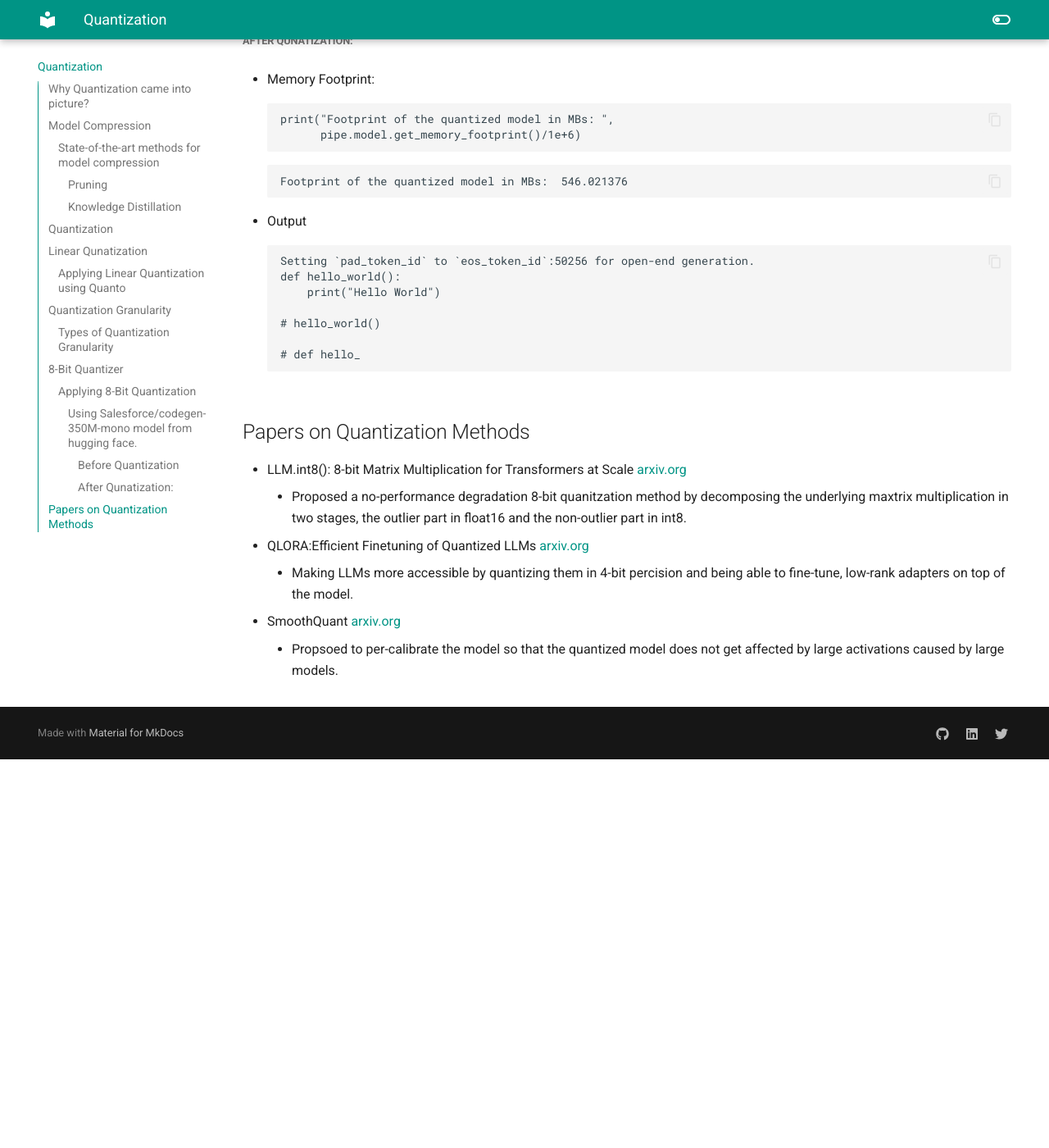
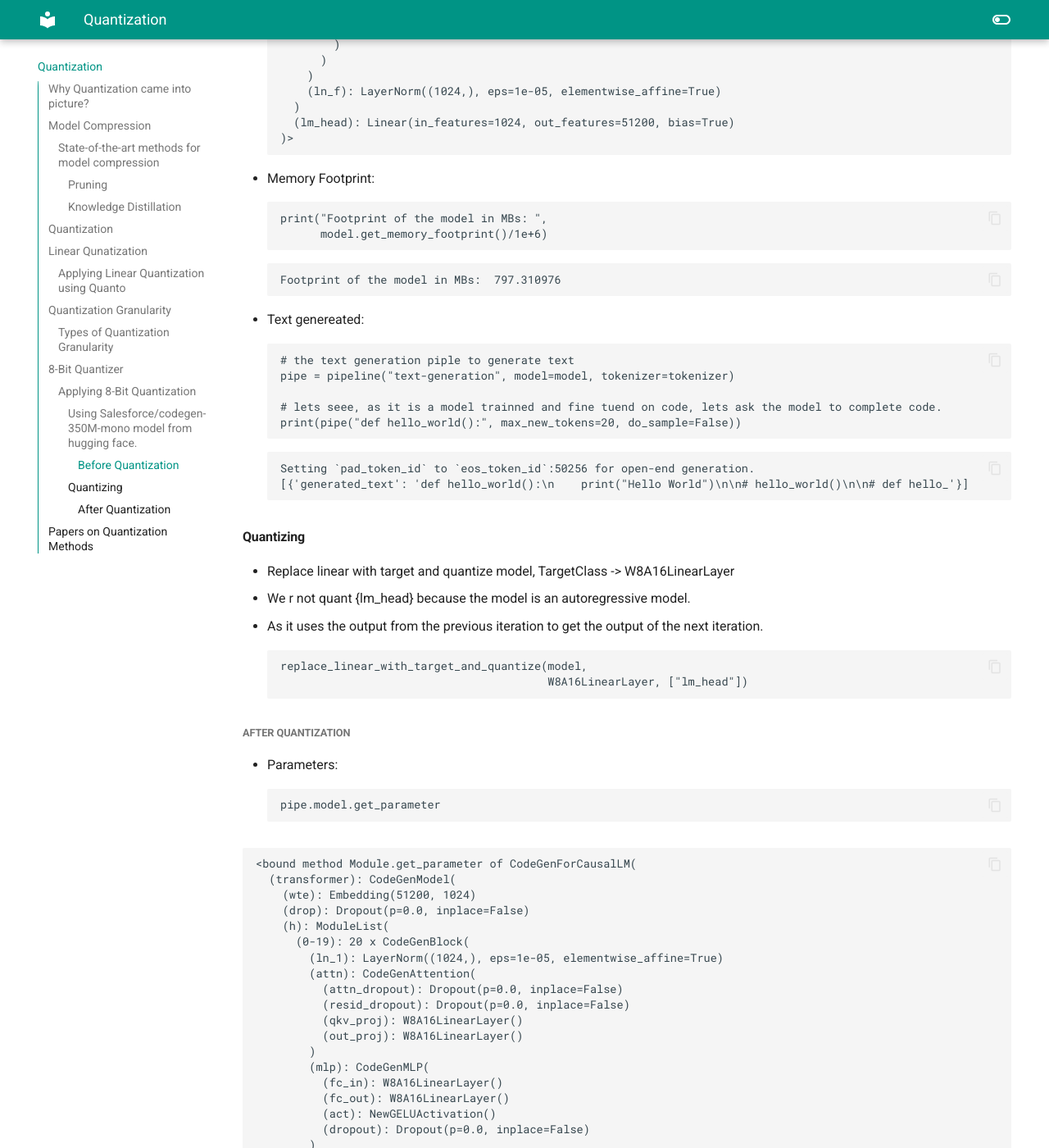
Before and after one commit to iamrajharshit/ProjectRakuten, an MkDocs documentation site: the page built from docs/Quantization.md, in a window 1280 px wide and 1400 px high, scrolled down 3515 px. Shown: the whole window at 82% size. Built offline with MkDocs 1.6.1 and Material for MkDocs 9.7.7, drawn with Linux system fonts in a browser that asks for light colours; before the commit the page ends 4441 px from its top, so only the background shows below that; some of the changed text lies outside the part shown.

Commit message:
updating quantization doc

````diff
--- a/docs/Quantization.md
+++ b/docs/Quantization.md
@@ -111,6 +111,38 @@ model = AutoModelForCausalLM.from_pretrained(model_id,
 tokenizer = AutoTokenizer.from_pretrained(model_id)
 ```
 ##### Before Quantization
+
+- Parameters:
+```
+model.get_parameter
+```
+```
+<bound method Module.get_parameter of CodeGenForCausalLM(
+  (transformer): CodeGenModel(
+    (wte): Embedding(51200, 1024)
+    (drop): Dropout(p=0.0, inplace=False)
+    (h): ModuleList(
+      (0-19): 20 x CodeGenBlock(
+        (ln_1): LayerNorm((1024,), eps=1e-05, elementwise_affine=True)
+        (attn): CodeGenAttention(
+          (attn_dropout): Dropout(p=0.0, inplace=False)
+          (resid_dropout): Dropout(p=0.0, inplace=False)
+          (qkv_proj): Linear(in_features=1024, out_features=3072, bias=False)
+          (out_proj): Linear(in_features=1024, out_features=1024, bias=False)
+        )
+        (mlp): CodeGenMLP(
+          (fc_in): Linear(in_features=1024, out_features=4096, bias=True)
+          (fc_out): Linear(in_features=4096, out_features=1024, bias=True)
+          (act): NewGELUActivation()
+          (dropout): Dropout(p=0.0, inplace=False)
+        )
+      )
+    )
+    (ln_f): LayerNorm((1024,), eps=1e-05, elementwise_affine=True)
+  )
+  (lm_head): Linear(in_features=1024, out_features=51200, bias=True)
+)>
+```
 - Memory Footprint:
 ```
 print("Footprint of the model in MBs: ",
@@ -121,7 +153,7 @@ print("Footprint of the model in MBs: ",
 Footprint of the model in MBs:  797.310976
 ```
 
-- Output:
+- Text genereated:
 ```
 # the text generation piple to generate text
 pipe = pipeline("text-generation", model=model, tokenizer=tokenizer)
@@ -135,7 +167,51 @@ Setting `pad_token_id` to `eos_token_id`:50256 for open-end generation.
 [{'generated_text': 'def hello_world():\n    print("Hello World")\n\n# hello_world()\n\n# def hello_'}]
 
 ```
-##### After Qunatization:
+#### Quantizing
+- Replace linear with target and quantize model, TargetClass -> W8A16LinearLayer
+- We r not quant {lm_head} because the model is an autoregressive model.
+- As it uses the output from the previous iteration to get the output of the next iteration.
+```
+replace_linear_with_target_and_quantize(model,
+                                        W8A16LinearLayer, ["lm_head"])
+```
+##### After Quantization
+
+
+
+- Parameters:
+```
+pipe.model.get_parameter
+```
+
+```
+<bound method Module.get_parameter of CodeGenForCausalLM(
+  (transformer): CodeGenModel(
+    (wte): Embedding(51200, 1024)
+    (drop): Dropout(p=0.0, inplace=False)
+    (h): ModuleList(
+      (0-19): 20 x CodeGenBlock(
+        (ln_1): LayerNorm((1024,), eps=1e-05, elementwise_affine=True)
+        (attn): CodeGenAttention(
+          (attn_dropout): Dropout(p=0.0, inplace=False)
+          (resid_dropout): Dropout(p=0.0, inplace=False)
+          (qkv_proj): W8A16LinearLayer()
+          (out_proj): W8A16LinearLayer()
+        )
+        (mlp): CodeGenMLP(
+          (fc_in): W8A16LinearLayer()
+          (fc_out): W8A16LinearLayer()
+          (act): NewGELUActivation()
+          (dropout): Dropout(p=0.0, inplace=False)
+        )
+      )
+    )
+    (ln_f): LayerNorm((1024,), eps=1e-05, elementwise_affine=True)
+  )
+  (lm_head): Linear(in_features=1024, out_features=51200, bias=True)
+)>
+```
+
 
 - Memory Footprint:
 ```
@@ -148,17 +224,29 @@ Footprint of the quantized model in MBs:  546.021376
 ```
 
 
-- Output
-```
-Setting `pad_token_id` to `eos_token_id`:50256 for open-end generation.
-def hello_world():
-    print("Hello World")
+- Text Generated:
+    - When asked to define a function hello_world:
+    ```
+    Setting `pad_token_id` to `eos_token_id`:50256 for open-end generation.
+    def hello_world():
+        print("Hello World")
 
-# hello_world()
+    # hello_world()
 
-# def hello_
-```
+    # def hello_
+    ```
+    - When asked to define a function which returns sun of 5 natural numbers:
+        ```
+        Setting `pad_token_id` to `eos_token_id`:50256 for open-end generation.
+        def sum_of_natural_numbers(5):
+            """Return sum of all numbers from 1 to 5."""
+            sum = 0
+            for i in range(1, 6):
+                sum += i
+            return sum
 
+        # print(sum_of_natural_numbers(5))
+        ```
 
 
 
````
